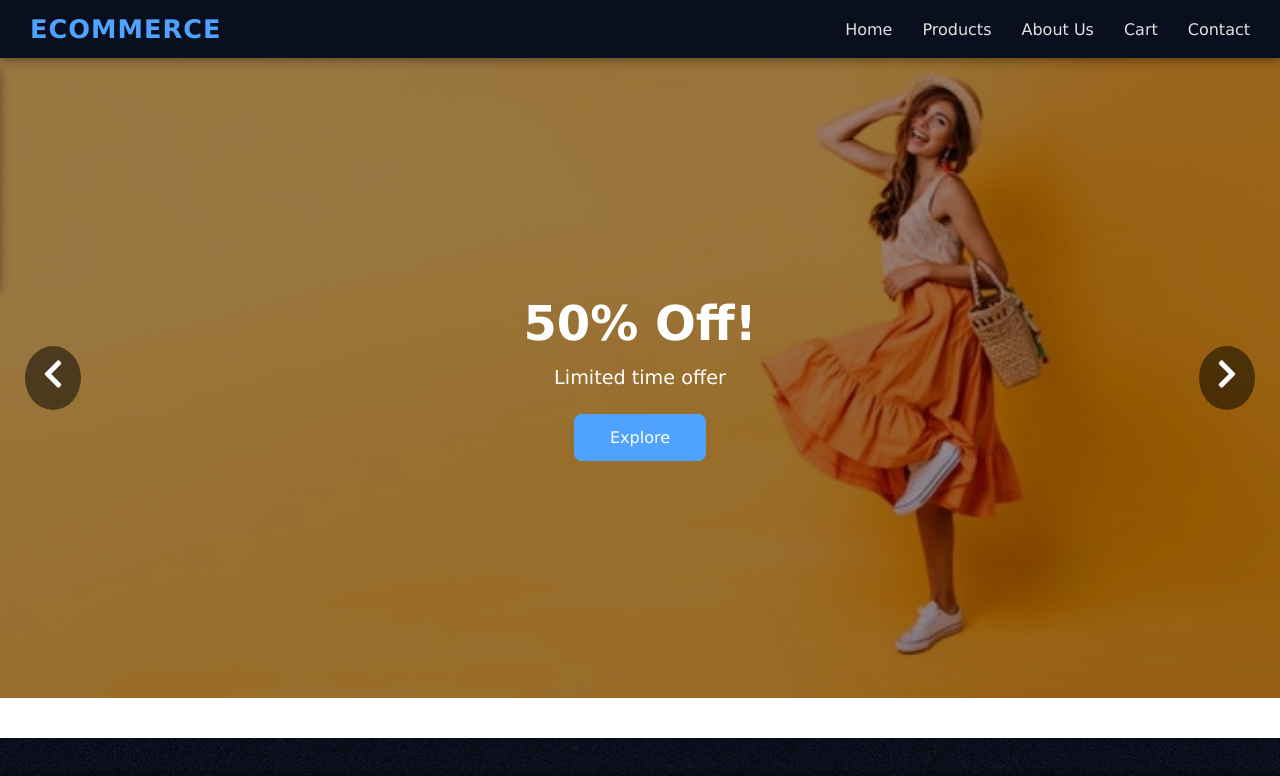
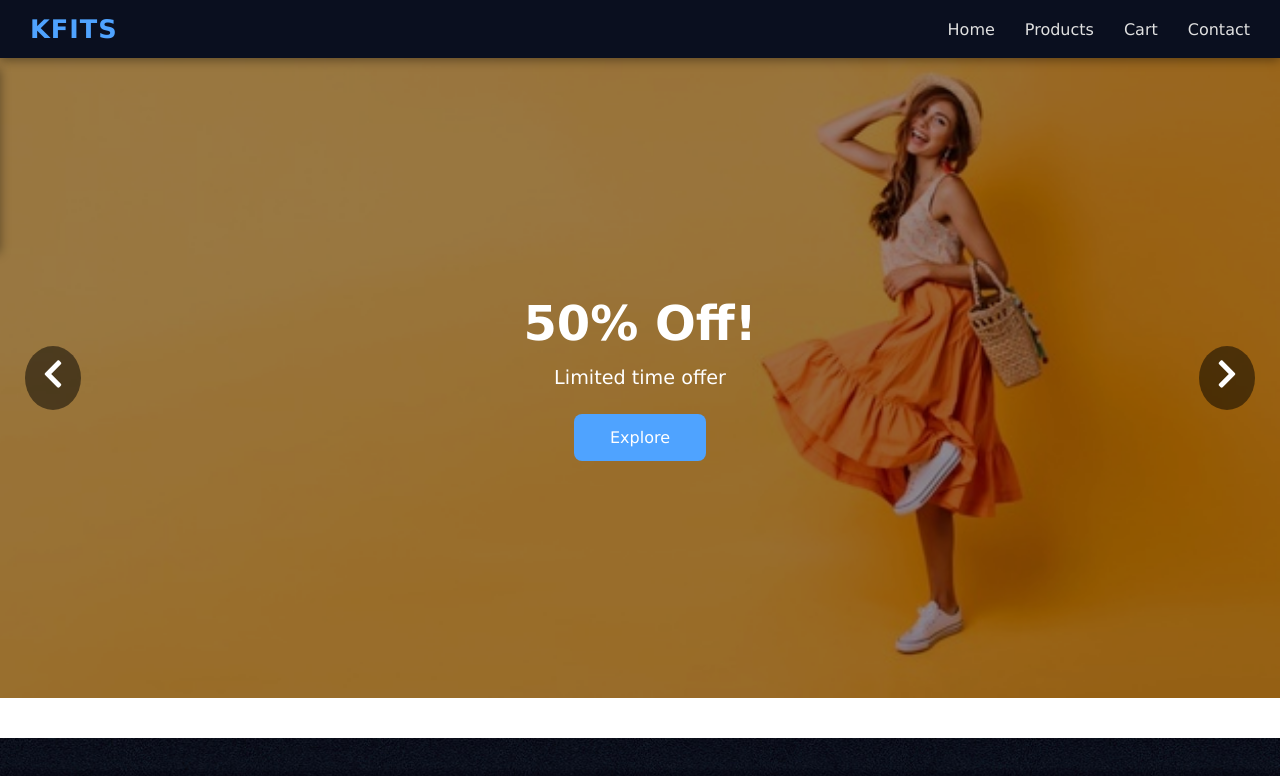
Before and after one commit to Kidkasam/ecommerce, a React (Vite) app: page / in a window 1280 px wide. Shown: the top 776 px of the page. Built offline with nearby package versions, Linux system fonts and the light colour scheme.

Commit message:
feat: updated navbar

```diff
--- a/src/components/navbar/NavBar.jsx
+++ b/src/components/navbar/NavBar.jsx
@@ -13,12 +13,11 @@ const NavBar = () => {
 
   return (
 <div className="navbar">
-  <div className="logo">ecommerce</div>
+  <div className="logo">KFITS</div>
 
   <div className="nav">
     <Link to="/">Home</Link>
     <Link to="/products">Products</Link>
-    <Link to="/about">About Us</Link>
     <Link to="/cart">Cart</Link>
     <Link to="/contact">Contact</Link>
   </div>
@@ -30,7 +29,7 @@ const NavBar = () => {
   <div className={`mobile-nav ${menuOpen ? "open" : ""}`}>
     <Link to="/" onClick={toggleMenu}>Home</Link>
     <Link to="/products" onClick={toggleMenu}>Products</Link>
-    <Link to="/about" onClick={toggleMenu}>About Us</Link>
+
     <Link to="/cart" onClick={toggleMenu}>Cart</Link>
     <Link to="/contact" onClick={toggleMenu}>Contact</Link>
   </div>
```
Also changed, not shown: src/components/navbar/NavBar.css (line endings or trailing spaces).
